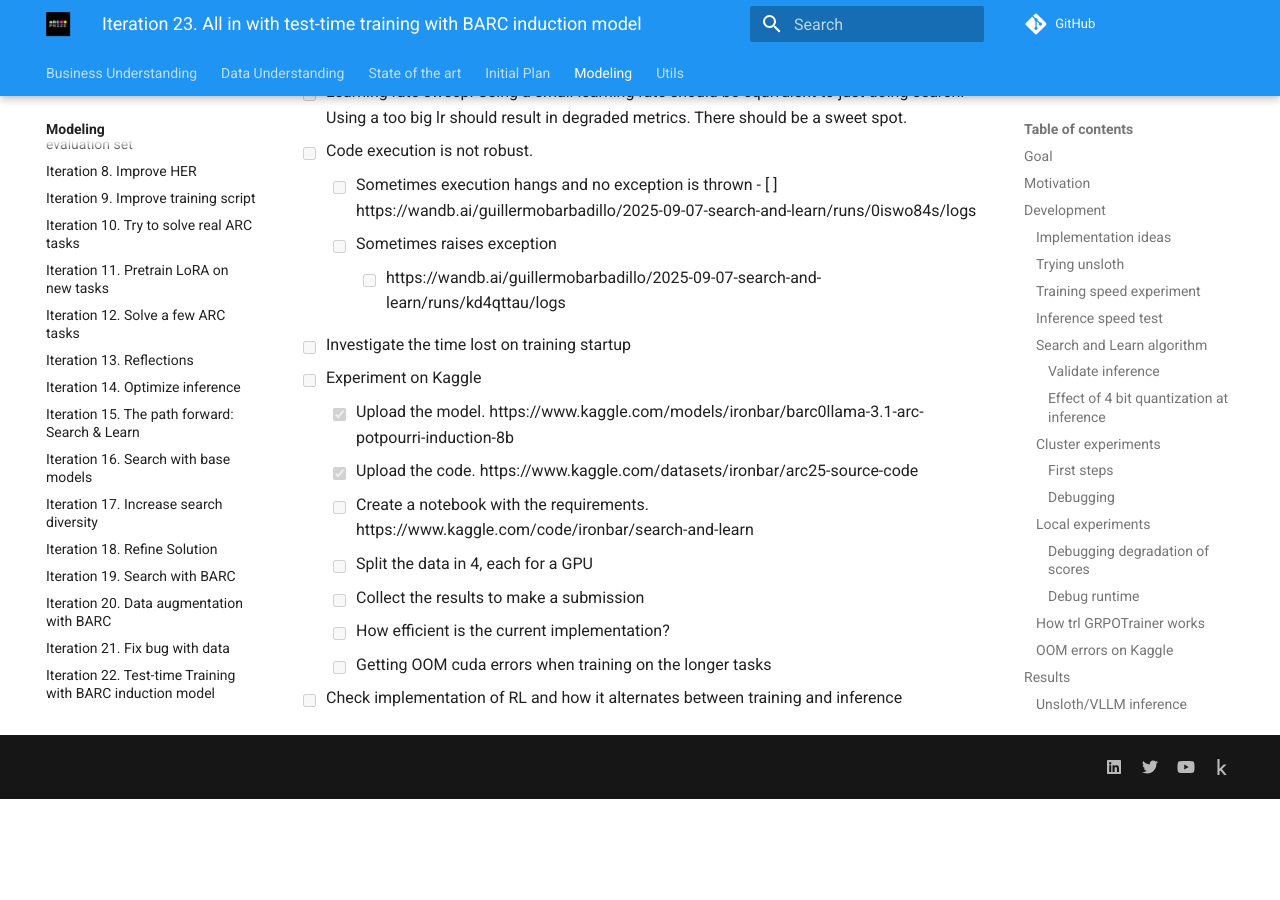
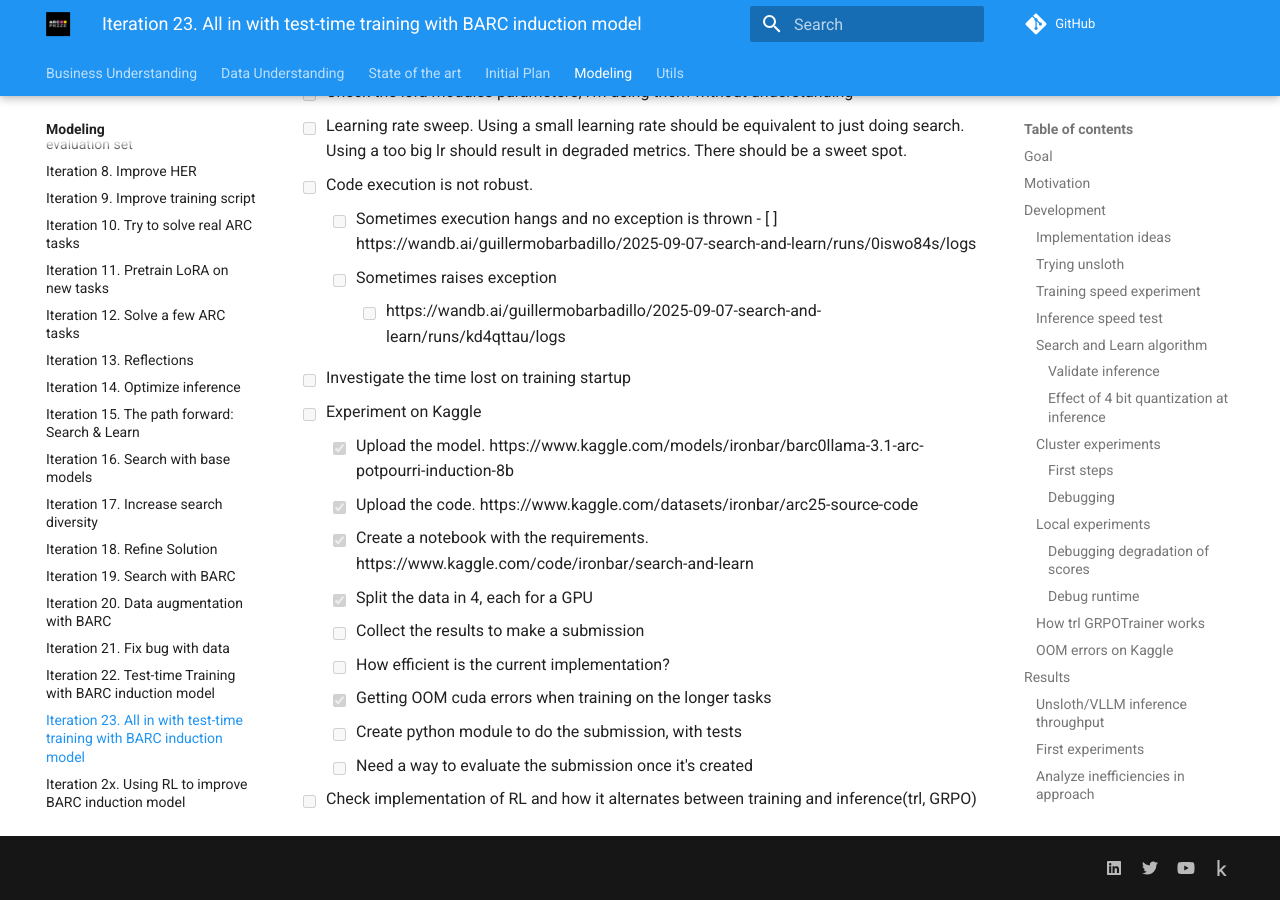
Before and after one commit to ironbar/arc25, an MkDocs documentation site: the page built from docs/modeling/Iteration_23_ttt_BARC_v2.md, in a window 1280 px wide and 900 px high, scrolled down 11552 px. Built offline with MkDocs 1.6.1 and Material for MkDocs 9.7.7, drawn with Linux system fonts in a browser that asks for light colours; comment, search, counter and statistics services are not loaded; before the commit the page ends 12351 px from its top, so only the background shows below that; some of the changed text lies outside the part shown.

Commit message:
updated documentation

```diff
--- a/docs/modeling/Iteration_23_ttt_BARC_v2.md
+++ b/docs/modeling/Iteration_23_ttt_BARC_v2.md
@@ -472,6 +472,7 @@
     - [x] The goal is to be able to compare runs very easily with wandb. And also ideally to diagnose hyperparameter problems.
   - [x] All parameters should be on the configuration
   - [x] Log search vs learn time
+  - [ ] Only save original outputs for test (that's what I need for the submission)
 - [x] Try flashinfer and check if there is any speedup: https://github.com/flashinfer-ai/flashinfer
   - `pip install flashinfer-python`
   - FileNotFoundError: [Errno 2] No such file or directory: 'nvcc'
@@ -489,9 +490,11 @@
 - [ ] Experiment on Kaggle
   - [x] Upload the model. https://www.kaggle.com/models/ironbar/barc0llama-3.1-arc-potpourri-induction-8b
   - [x] Upload the code. https://www.kaggle.com/datasets/ironbar/arc25-source-code
-  - [ ] Create a notebook with the requirements. https://www.kaggle.com/code/ironbar/search-and-learn
-  - [ ] Split the data in 4, each for a GPU
+  - [x] Create a notebook with the requirements. https://www.kaggle.com/code/ironbar/search-and-learn
+  - [x] Split the data in 4, each for a GPU
   - [ ] Collect the results to make a submission
   - [ ] How efficient is the current implementation?
-  - [ ] Getting OOM cuda errors when training on the longer tasks
-- [ ] Check implementation of RL and how it alternates between training and inference
+  - [x] Getting OOM cuda errors when training on the longer tasks
+  - [ ] Create python module to do the submission, with tests
+  - [ ] Need a way to evaluate the submission once it's created
+- [ ] Check implementation of RL and how it alternates between training and inference(trl, GRPO)
```
